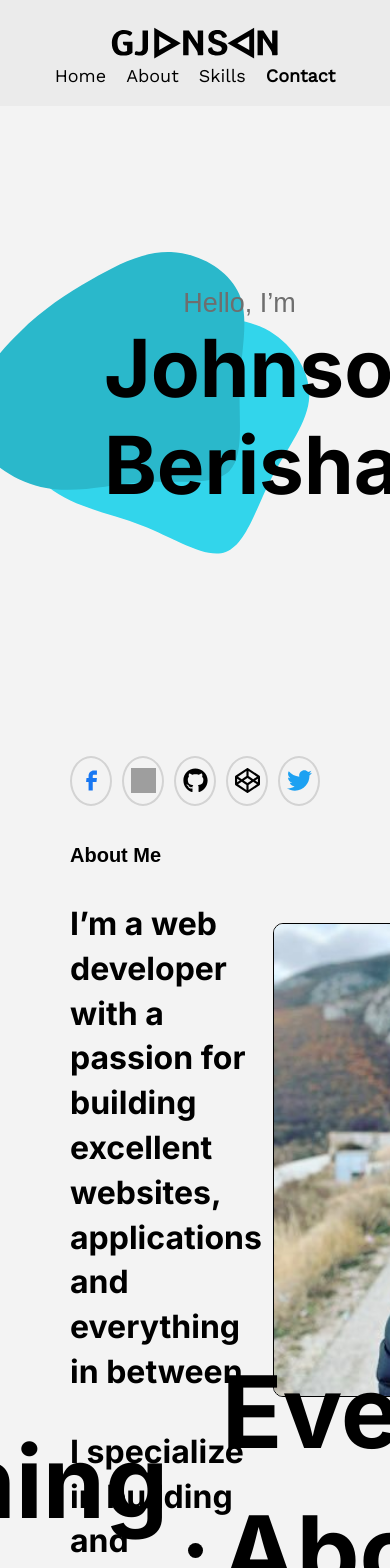
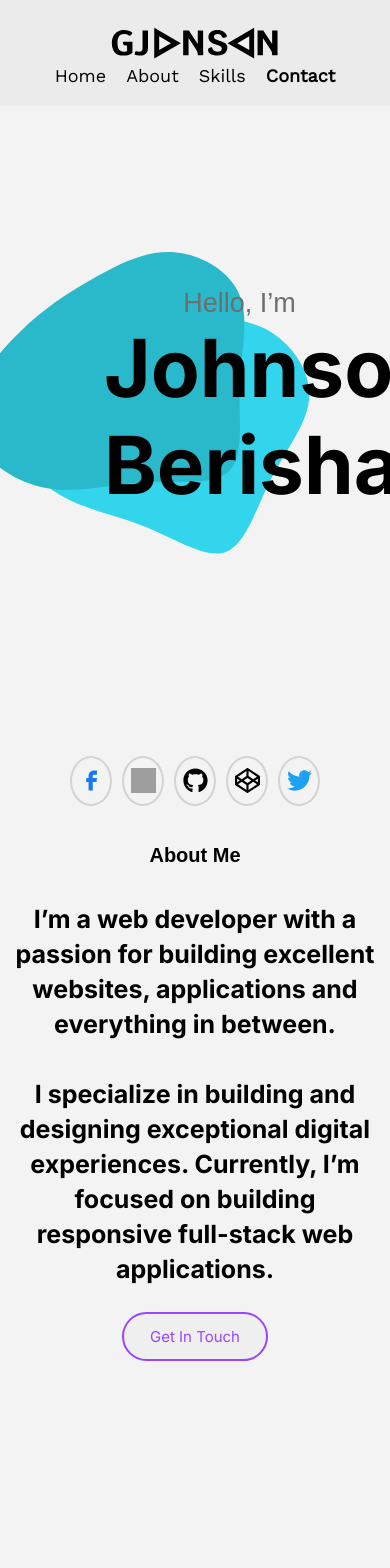
Before and after one commit to Johnson-Berisha/portfolio, a Next.js app in the folder next/: page / in a window 390 px wide. Shown: the top 1568 px of the page. Built offline with nearby package versions, Linux system fonts and the light colour scheme; grey boxes are pictures that could not be loaded.

Commit message:
moreeeeee

```diff
--- a/next/design/style/home.css
+++ b/next/design/style/home.css
@@ -780,6 +780,7 @@ i.mail2 {
         flex-direction:column;
         justify-content: center;
         align-items: center;
+        /* width: 100%; */
     }
 
     .hero {
@@ -805,6 +806,20 @@ i.mail2 {
         }
     /* -- Making responsive: Small-About section -- */
 
+    .smallabout{
+        display: block;
+        margin: 0 10px;
+        height: 100vh;
+    }
+
+    .smallabout-content {
+        text-align: center;
+        width: 100%;
+    }
+
+    .sabt-bigtxt {
+        font-size: 25px;
+    }
 
 
 }
```
